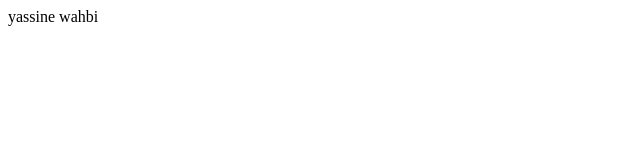
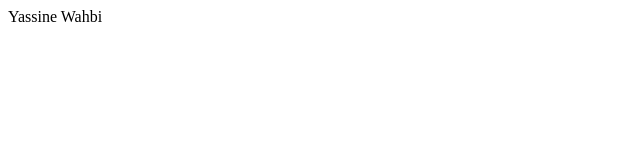
Before and after one commit to Yawahbi/Testing, a plain HTML site: page index.html in a window 1280 px wide. Shown: the full height of the page, 0-640 px from the left. Drawn offline with Linux system fonts and the light colour scheme.

Commit message:
update name

```diff
--- a/index.html
+++ b/index.html
@@ -3,6 +3,6 @@
 	<title>demo git</title>
 </head>
 <body>
-	<p>yassine wahbi</p>
+	<p>Yassine Wahbi</p>
 </body>
 </html>
```
